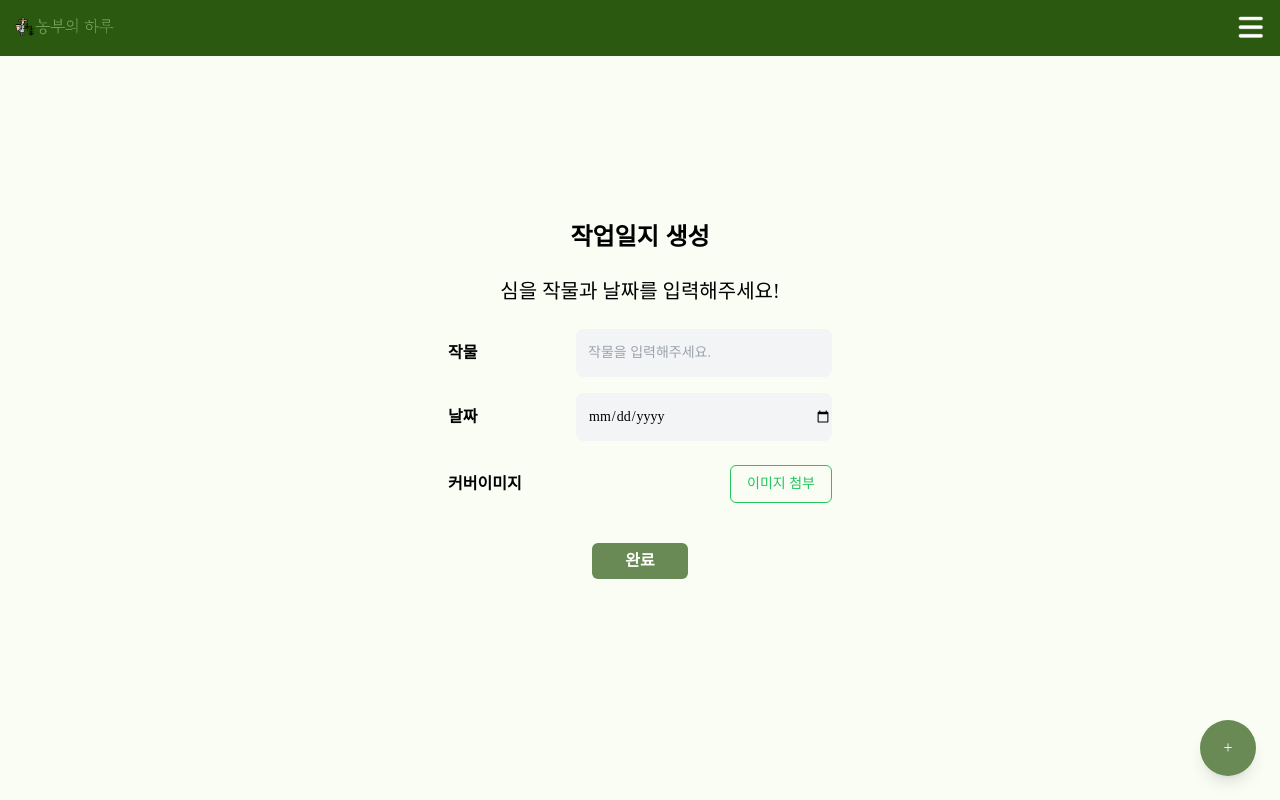
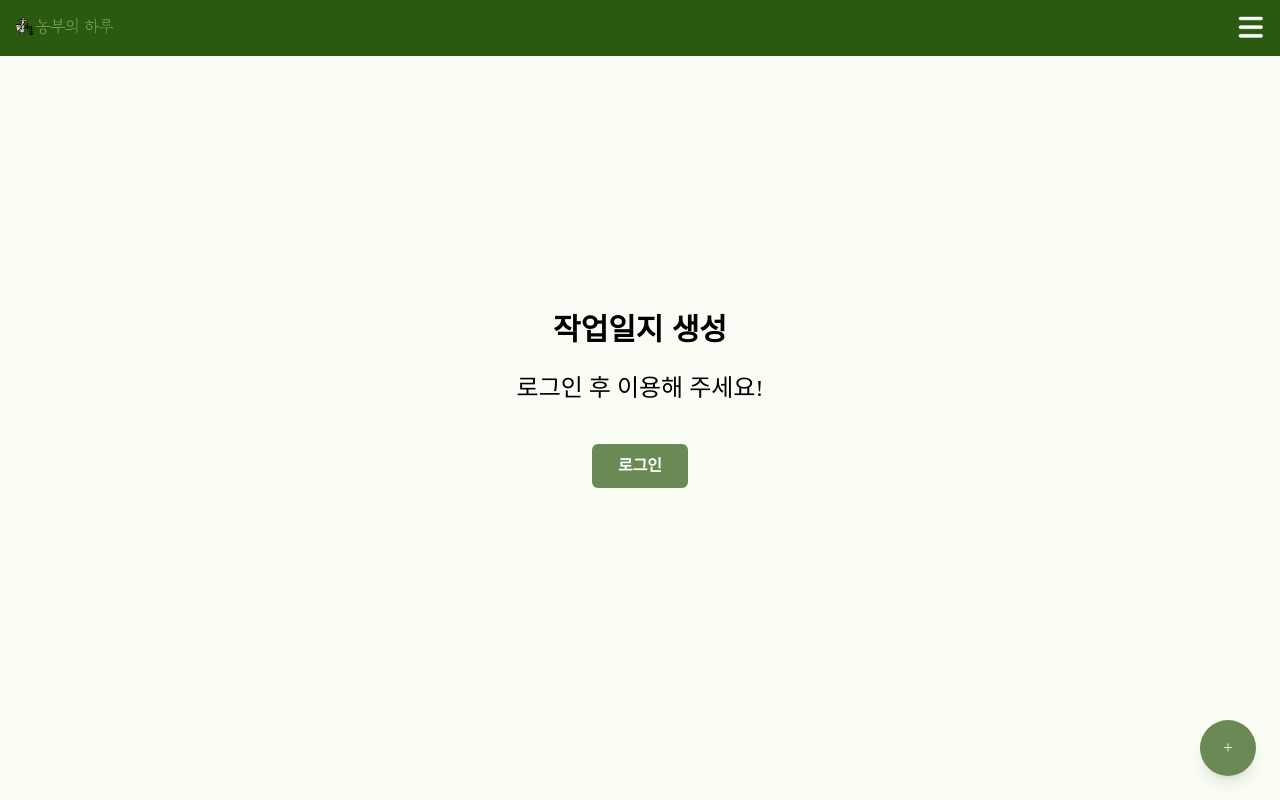
Before and after one commit to SNXWXH/FarmHelper, a Next.js app in the folder frontend/web/: page /workLog/create in a window 1280 px wide. Built offline with nearby package versions, Linux system fonts and the light colour scheme; no server answers; a web font is replaced by a local one.

Commit message:
feat: 로딩 로직 및 로그인 후 이용 로직 추가

```diff
--- a/frontend/web/src/app/workLog/create/page.tsx
+++ b/frontend/web/src/app/workLog/create/page.tsx
@@ -5,12 +5,15 @@ import { useSession } from 'next-auth/react';
 import { uploadImage } from '@/utils/uploadImage';
 import { useRouter } from 'next/navigation';
 
-export default function CreateLog() {
+const CreateLog = () => {
   const [fileName, setFileName] = useState('');
   const [fileInput, setFileInput] = useState<File | null>(null);
   const [date, setDate] = useState('');
   const [crop, setCrop] = useState('');
+  const [loading, setLoading] = useState(false);
   const router = useRouter();
+
+  const { data: session } = useSession();
 
   const handleFileChange = async (event: ChangeEvent<HTMLInputElement>) => {
     const file = event.target.files?.[0];
@@ -32,20 +35,24 @@ export default function CreateLog() {
     setCrop(selectedCrop);
   };
 
-  const { data: session } = useSession();
-
   const handleSubmit = async () => {
     if (!session?.user.uid) {
       alert('로그인이 필요합니다.');
       return;
     }
 
+    setLoading(true);
+
     try {
       let downloadURL = 'null';
 
-      if (fileInput) {
+      if (crop.trim() === '' || date.trim() === '') {
+        alert('작물 , 날짜는 반드시 입력되어야합니다');
+        return;
+      }
+
+      if (fileInput)
         downloadURL = await uploadImage(fileInput, session.user.uid);
-      }
 
       const cropName = crop;
       const cropDate = date;
@@ -69,11 +76,21 @@ export default function CreateLog() {
       }
     } catch (error) {
       console.error('Error uploading image or sending data:', error.message);
+    } finally {
+      setLoading(false);
     }
   };
 
   return (
     <>
+      {loading ? (
+        <div className='flex justify-center items-center h-screen'>
+          <div className='flex flex-col items-center'>
+            <div className='border-t-4 border-[#698A54] border-solid w-16 h-16 rounded-full animate-spin'></div>
+            <p className='mt-4 text-xl'>작물 생성 중...</p>
+          </div>
+        </div>
+      ) : session ? (
         <div className='flex h-screen justify-center'>
           <div className='flex flex-col justify-center items-center w-3/5'>
             <p className='font-nanumHeavy font-heavy text-2xl'>작업일지 생성</p>
@@ -127,6 +144,22 @@ export default function CreateLog() {
             </button>
           </div>
         </div>
+      ) : (
+        <div className='flex h-screen justify-center'>
+          <div className='flex flex-col justify-center items-center w-3/5'>
+            <p className='font-nanumHeavy font-heavy text-3xl'>작업일지 생성</p>
+            <p className='text-2xl mt-6'>로그인 후 이용해 주세요!</p>
+            <button
+              className='mt-10 rounded-md font-extrabold w-24 h-11 bg-[#698A54] text-white'
+              onClick={() => router.push('/login')}
+            >
+              로그인
+            </button>
+          </div>
+        </div>
+      )}
     </>
   );
-}
+};
+
+export default CreateLog;
```
Lines whose indentation alone changed are shown as unchanged.
